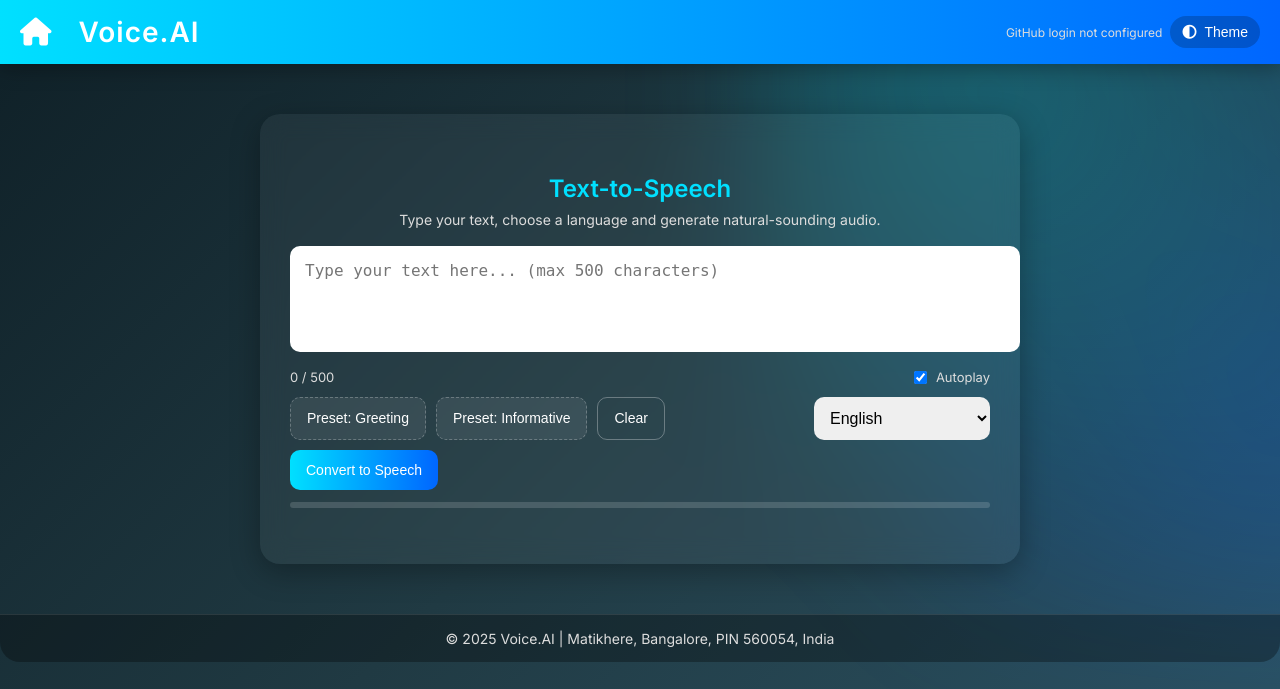
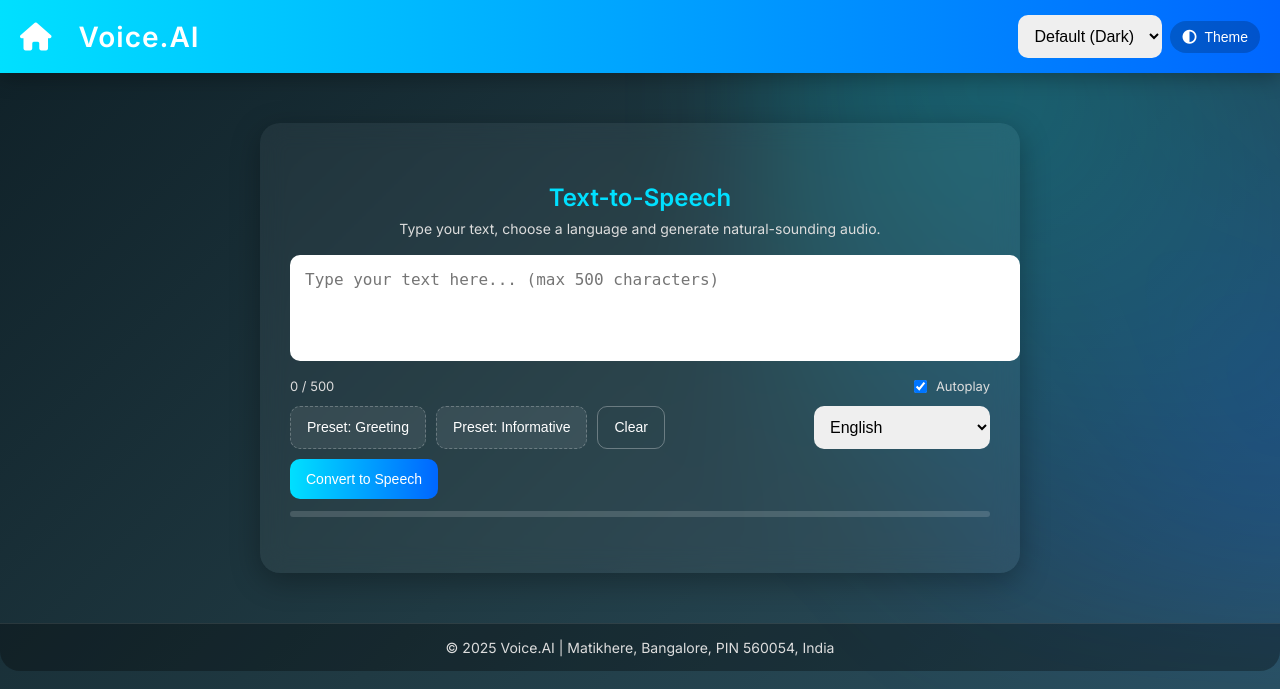
Before and after one commit to soorajaryan007/Text-to-speech, a Flask app: page / in a window 1280 px wide. Shown: the top 689 px of the page. Run offline with Flask 3, Linux system fonts and the light colour scheme.

Commit message:
added extra themes

```diff
--- a/app.py
+++ b/app.py
@@ -1,51 +1,9 @@
-from flask import Flask, render_template, request, session, jsonify, redirect, url_for
+from flask import Flask, render_template, request
 from TTS.api import TTS
 from time import time
-import os, glob, json
-
-from authlib.integrations.flask_client import OAuth  # type: ignore
+import os, glob
 
 app = Flask(__name__)
-app.secret_key = os.environ.get('FLASK_SECRET_KEY', 'dev-secret-key')
-
-USERS_FILE = os.path.join(os.path.dirname(__file__), 'users.json')
-
-# Load users from disk (keyed by email or login)
-if os.path.exists(USERS_FILE):
-    try:
-        with open(USERS_FILE, 'r') as f:
-            users = json.load(f)
-    except Exception:
-        users = {}
-else:
-    users = {}
-
-
-def save_users() -> None:
-    try:
-        with open(USERS_FILE, 'w') as f:
-            json.dump(users, f)
-    except Exception:
-        pass
-
-
-# OAuth configuration for GitHub
-GITHUB_CLIENT_ID = os.environ.get('GITHUB_CLIENT_ID')
-GITHUB_CLIENT_SECRET = os.environ.get('GITHUB_CLIENT_SECRET')
-OAUTH_REDIRECT_URI = os.environ.get('GITHUB_REDIRECT_URI')  # e.g., http://127.0.0.1:5000/auth/callback
-
-oauth = OAuth(app)
-if GITHUB_CLIENT_ID and GITHUB_CLIENT_SECRET:
-    oauth.register(
-        name='github',
-        client_id=GITHUB_CLIENT_ID,
-        client_secret=GITHUB_CLIENT_SECRET,
-        access_token_url='https://github.com/login/oauth/access_token',
-        authorize_url='https://github.com/login/oauth/authorize',
-        api_base_url='https://api.github.com/',
-        client_kwargs={'scope': 'read:user user:email'}
-    )
-
 
 # Load the pre-trained Coqui TTS model once
 tts = TTS("tts_models/en/ljspeech/tacotron2-DDC", gpu=False)  # set gpu=True if you have GPU
@@ -68,55 +26,8 @@ def index():
         'index.html',
         audio_file=audio_file,
         error=None,
-        selected_lang='en',
-        logged_in=('user_login' in session or 'user_email' in session),
-        user_email=session.get('user_email'),
-        user_login=session.get('user_login'),
-        oauth_ready=bool(GITHUB_CLIENT_ID and GITHUB_CLIENT_SECRET and OAUTH_REDIRECT_URI)
+        selected_lang='en'
     )
-
-
-@app.route('/login/github')
-def login_github():
-    if not (GITHUB_CLIENT_ID and GITHUB_CLIENT_SECRET):
-        return jsonify({"ok": False, "error": "GitHub OAuth is not configured. Set GITHUB_CLIENT_ID/SECRET and GITHUB_REDIRECT_URI."}), 500
-    redirect_uri = OAUTH_REDIRECT_URI or url_for('auth_callback', _external=True)
-    return oauth.github.authorize_redirect(redirect_uri)
-
-
-@app.route('/auth/callback')
-def auth_callback():
-    if not (GITHUB_CLIENT_ID and GITHUB_CLIENT_SECRET):
-        return redirect(url_for('index'))
-    token = oauth.github.authorize_access_token()
-    user = oauth.github.get('user').json()
-    emails = oauth.github.get('user/emails').json() if token else []
-
-    login = user.get('login')
-    name = user.get('name') or login
-    email = None
-    if isinstance(emails, list):
-        primary = next((e for e in emails if e.get('primary')), None)
-        email = (primary or (emails[0] if emails else {})).get('email')
-
-    key = email or login
-    if key:
-        if key not in users:
-            users[key] = {"login": login, "name": name, "email": email}
-            save_users()
-        session['user_login'] = login
-        session['user_name'] = name
-        if email:
-            session['user_email'] = email
-    return redirect(url_for('index'))
-
-
-@app.route('/logout', methods=['POST'])
-def logout():
-    session.pop('user_email', None)
-    session.pop('user_login', None)
-    session.pop('user_name', None)
-    return jsonify({"ok": True})
 
 
 if __name__ == '__main__':
--- a/templates/index.html
+++ b/templates/index.html
@@ -179,7 +227,7 @@
             flex: 1;
         }
 
-        select {
+        select, .theme-select {
             flex: 1;
             border-radius: 10px;
             border: none;
@@ -318,20 +366,14 @@
             <div class="banner-title">Voice.AI</div>
         </div>
         <div style="display:flex; gap:8px; align-items:center;">
-            {% if logged_in %}
-            <span class="secondary-btn" style="padding:8px 12px; border-radius:999px;">{{ user_login or user_email }}</span>
-            <button class="secondary-btn" id="logoutBtn" title="Logout">
-                <i class="fa fa-right-from-bracket"></i>
-            </button>
-            {% else %}
-            {% if oauth_ready %}
-            <a href="/login/github" class="secondary-btn" style="text-decoration:none; display:inline-flex; align-items:center; gap:6px;">
-                <i class="fa-brands fa-github"></i> Sign in with GitHub
-            </a>
-            {% else %}
-            <span class="note">GitHub login not configured</span>
-            {% endif %}
-            {% endif %}
+            <select id="themeSelect" class="theme-select" style="max-width: 180px;">
+                <option value="default">Default (Dark)</option>
+                <option value="light">Light</option>
+                <option value="sunset">Sunset</option>
+                <option value="ocean">Ocean</option>
+                <option value="forest">Forest</option>
+                <option value="candy">Candy</option>
+            </select>
             <button class="theme-toggle" id="themeToggle" aria-label="Toggle theme">
                 <i class="fas fa-circle-half-stroke"></i>
                 <span>Theme</span>
@@ -425,11 +467,28 @@
         }
 
         const themeToggle = document.getElementById('themeToggle');
+        const themeSelect = document.getElementById('themeSelect');
         const savedTheme = localStorage.getItem('theme');
-        if (savedTheme === 'light') document.body.classList.add('light');
+
+        function applyTheme(theme) {
+            document.body.classList.remove('light', 'sunset', 'ocean', 'forest', 'candy');
+            if (theme && theme !== 'default') {
+                document.body.classList.add(theme);
+            }
+            localStorage.setItem('theme', theme || 'default');
+            themeSelect.value = theme || 'default';
+        }
+
+        applyTheme(savedTheme || 'default');
+
         themeToggle.addEventListener('click', () => {
-            document.body.classList.toggle('light');
-            localStorage.setItem('theme', document.body.classList.contains('light') ? 'light' : 'dark');
+            const current = localStorage.getItem('theme') || 'default';
+            const next = current === 'light' ? 'default' : 'light';
+            applyTheme(next);
+        });
+
+        themeSelect.addEventListener('change', (e) => {
+            applyTheme(e.target.value);
         });
 
         const textInput = document.getElementById('textInput');
@@ -546,14 +605,6 @@
                 }
             }
         });
-
-        const logoutBtn = document.getElementById('logoutBtn');
-        if (logoutBtn) logoutBtn.addEventListener('click', async () => {
-            try {
-                const res = await fetch('/logout', { method: 'POST' });
-                if (res.ok) location.reload();
-            } catch (_) {}
-        });
     </script>
 
 </body>
```
Also changed, not shown: other parts of templates/index.html (+48 -0 lines), 2 other files.
